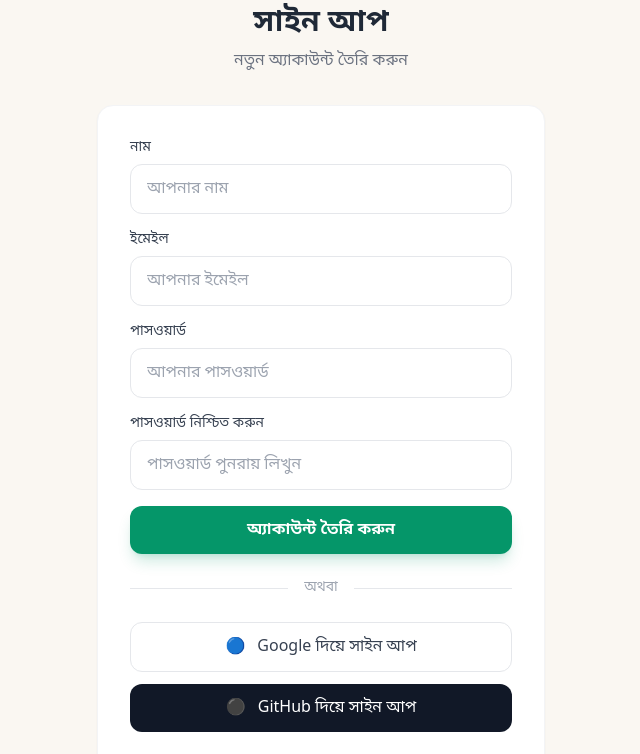
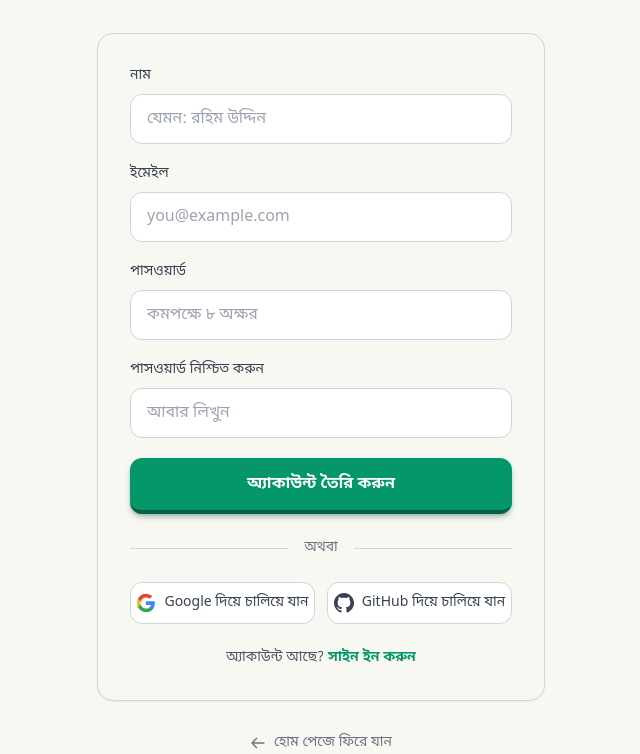
Before and after one commit to ferduslabs/B14-A7-BazarDor, a Next.js app: page /signup in a window 1280 px wide. Shown: the part 298-1052 px from the top of the page, without its empty margins (319-959 px from the left). Built offline with nearby package versions, Linux system fonts and the light colour scheme.

Commit message:
Update signin and signup pages to match Figma design

```diff
--- a/app/signin/page.js
+++ b/app/signin/page.js
@@ -53,35 +53,34 @@ function SignInContent() {
   };
 
   return (
-    <div className="container mx-auto px-4 py-16">
-      <div className="max-w-md mx-auto">
+    <div className="min-h-screen bg-[#f8f8f2] flex flex-col items-center justify-center px-4 py-12">
+      <div className="w-full max-w-md">
         <div className="text-center mb-8">
-          <div className="text-5xl mb-4">🛒</div>
-          <h1 className="text-3xl font-bold text-gray-800 mb-2">
-            সাইন ইন
+          <h1 className="text-3xl md:text-4xl font-bold text-gray-800 mb-3">
+            সাইন ইন করুন
           </h1>
-          <p className="text-gray-500">
-            আপনার অ্যাকাউন্টে লগইন করুন
+          <p className="text-gray-500 text-base">
+            আপনার অ্যাকাউন্টে প্রবেশ করুন
           </p>
         </div>
 
-        <div className="bg-white rounded-2xl shadow-sm border border-gray-100 p-6 md:p-8">
-          <form onSubmit={handleSubmit} className="space-y-4">
+        <div className="bg-[#f8f8f2] border border-gray-300 rounded-2xl p-6 md:p-8 shadow-sm">
+          <form onSubmit={handleSubmit} className="space-y-5">
             <div>
-              <label className="block text-sm font-medium text-gray-700 mb-1.5">
+              <label className="block text-sm font-medium text-gray-700 mb-2">
                 ইমেইল
               </label>
               <input
                 type="email"
                 value={email}
                 onChange={(e) => setEmail(e.target.value)}
-                placeholder="আপনার ইমেইল"
-                className="w-full px-4 py-3 border border-gray-200 rounded-xl focus:outline-none focus:border-dhaner-shobuj/50 focus:ring-2 focus:ring-dhaner-shobuj/20 transition-all text-gray-800 placeholder-gray-400"
+                placeholder="you@example.com"
+                className="w-full px-4 py-3 bg-white border border-gray-300 rounded-xl focus:outline-none focus:border-emerald-500 focus:ring-2 focus:ring-emerald-500/20 transition-all text-gray-800 placeholder-gray-400"
               />
             </div>
 
             <div>
-              <label className="block text-sm font-medium text-gray-700 mb-1.5">
+              <label className="block text-sm font-medium text-gray-700 mb-2">
                 পাসওয়ার্ড
               </label>
               <input
@@ -89,53 +88,72 @@ function SignInContent() {
                 value={password}
                 onChange={(e) => setPassword(e.target.value)}
                 placeholder="আপনার পাসওয়ার্ড"
-                className="w-full px-4 py-3 border border-gray-200 rounded-xl focus:outline-none focus:border-dhaner-shobuj/50 focus:ring-2 focus:ring-dhaner-shobuj/20 transition-all text-gray-800 placeholder-gray-400"
+                className="w-full px-4 py-3 bg-white border border-gray-300 rounded-xl focus:outline-none focus:border-emerald-500 focus:ring-2 focus:ring-emerald-500/20 transition-all text-gray-800 placeholder-gray-400"
               />
             </div>
 
             <button
               type="submit"
               disabled={loading}
-              className="w-full bg-dhaner-shobuj hover:bg-emerald-700 text-white font-semibold py-3 rounded-xl transition-colors disabled:opacity-50 disabled:cursor-not-allowed shadow-lg shadow-dhaner-shobuj/20"
+              className="w-full bg-emerald-600 hover:bg-emerald-700 text-white font-semibold py-3.5 rounded-xl transition-colors disabled:opacity-50 disabled:cursor-not-allowed shadow-md shadow-emerald-900/30 border-b-4 border-emerald-800 hover:border-emerald-900 active:border-b-2 active:translate-y-0.5"
             >
-              {loading ? "লোড হচ্ছে..." : "সাইন ইন"}
+              {loading ? "লোড হচ্ছে..." : "সাইন ইন করুন"}
             </button>
           </form>
 
           <div className="flex items-center gap-4 my-6">
-            <div className="flex-1 h-px bg-gray-200"></div>
-            <span className="text-sm text-gray-400">অথবা</span>
-            <div className="flex-1 h-px bg-gray-200"></div>
+            <div className="flex-1 h-px bg-gray-300"></div>
+            <span className="text-sm text-gray-500">অথবা</span>
+            <div className="flex-1 h-px bg-gray-300"></div>
           </div>
 
-          <div className="space-y-3">
+          <div className="flex gap-3">
             <button
               onClick={() => handleSocialLogin("google")}
               disabled={loading}
-              className="w-full flex items-center justify-center gap-3 bg-white border border-gray-200 hover:bg-gray-50 text-gray-700 font-medium py-3 rounded-xl transition-colors disabled:opacity-50"
+              className="flex-1 flex items-center justify-center gap-2 bg-white border border-gray-300 hover:bg-gray-50 text-gray-700 font-medium py-2.5 rounded-xl transition-colors disabled:opacity-50 text-sm"
             >
-              <span>🔵</span>
-              Google দিয়ে লগইন
+              <svg className="w-5 h-5" viewBox="0 0 24 24">
+                <path fill="#4285F4" d="M22.56 12.25c0-.78-.07-1.53-.2-2.25H12v4.26h5.92c-.26 1.37-1.04 2.53-2.21 3.31v2.77h3.57c2.08-1.92 3.28-4.74 3.28-8.09z"/>
+                <path fill="#34A853" d="M12 23c2.97 0 5.46-.98 7.28-2.66l-3.57-2.77c-.98.66-2.23 1.06-3.71 1.06-2.86 0-5.29-1.93-6.16-4.53H2.18v2.84C3.99 20.53 7.7 23 12 23z"/>
+                <path fill="#FBBC05" d="M5.84 14.09c-.22-.66-.35-1.36-.35-2.09s.13-1.43.35-2.09V7.07H2.18C1.43 8.55 1 10.22 1 12s.43 3.45 1.18 4.93l2.85-2.22.81-.62z"/>
+                <path fill="#EA4335" d="M12 5.38c1.62 0 3.06.56 4.21 1.64l3.15-3.15C17.45 2.09 14.97 1 12 1 7.7 1 3.99 3.47 2.18 7.07l3.66 2.84c.87-2.6 3.3-4.53 6.16-4.53z"/>
+              </svg>
+              Google দিয়ে চালিয়ে যান
             </button>
             <button
               onClick={() => handleSocialLogin("github")}
               disabled={loading}
-              className="w-full flex items-center justify-center gap-3 bg-gray-900 hover:bg-gray-800 text-white font-medium py-3 rounded-xl transition-colors disabled:opacity-50"
+              className="flex-1 flex items-center justify-center gap-2 bg-white border border-gray-300 hover:bg-gray-50 text-gray-700 font-medium py-2.5 rounded-xl transition-colors disabled:opacity-50 text-sm"
             >
-              <span>⚫</span>
-              GitHub দিয়ে লগইন
+              <svg className="w-5 h-5" viewBox="0 0 24 24" fill="currentColor">
+                <path d="M12 0c-6.626 0-12 5.373-12 12 0 5.302 3.438 9.8 8.207 11.387.599.111.793-.261.793-.577v-2.234c-3.338.726-4.033-1.416-4.033-1.416-.546-1.387-1.333-1.756-1.333-1.756-1.089-.745.083-.729.083-.729 1.205.084 1.839 1.237 1.839 1.237 1.07 1.834 2.807 1.304 3.492.997.107-.775.418-1.305.762-1.604-2.665-.305-5.467-1.334-5.467-5.931 0-1.311.469-2.381 1.236-3.221-.124-.303-.535-1.524.117-3.176 0 0 1.008-.322 3.301 1.23.957-.266 1.983-.399 3.003-.404 1.02.005 2.047.138 3.006.404 2.291-1.552 3.297-1.23 3.297-1.23.653 1.653.242 2.874.118 3.176.77.84 1.235 1.911 1.235 3.221 0 4.609-2.807 5.624-5.479 5.921.43.372.823 1.102.823 2.222v3.293c0 .319.192.694.801.576 4.765-1.589 8.199-6.086 8.199-11.386 0-6.627-5.373-12-12-12z"/>
+              </svg>
+              GitHub দিয়ে চালিয়ে যান
             </button>
           </div>
 
-          <p className="text-center text-sm text-gray-500 mt-6">
+          <p className="text-center text-sm text-gray-600 mt-6">
             অ্যাকাউন্ট নেই?{" "}
             <Link
               href={`/signup?redirect=${encodeURIComponent(redirect)}`}
-              className="text-dhaner-shobuj hover:text-emerald-700 font-medium"
+              className="text-emerald-600 hover:text-emerald-700 font-semibold"
             >
               সাইন আপ করুন
             </Link>
           </p>
+        </div>
+
+        <div className="text-center mt-8">
+          <Link
+            href="/"
+            className="inline-flex items-center gap-2 text-gray-500 hover:text-gray-700 text-sm transition-colors"
+          >
+            <svg className="w-4 h-4" fill="none" stroke="currentColor" viewBox="0 0 24 24">
+              <path strokeLinecap="round" strokeLinejoin="round" strokeWidth={2} d="M10 19l-7-7m0 0l7-7m-7 7h18" />
+            </svg>
+            হোম পেজে ফিরে যান
+          </Link>
         </div>
       </div>
     </div>
@@ -144,7 +162,7 @@ function SignInContent() {
 
 export default function SignInPage() {
   return (
-    <Suspense fallback={<div className="container mx-auto px-4 py-16 text-center text-gray-500">লোড হচ্ছে...</div>}>
+    <Suspense fallback={<div className="min-h-screen bg-[#f8f8f2] flex items-center justify-center text-gray-500">লোড হচ্ছে...</div>}>
       <SignInContent />
     </Suspense>
   );
--- a/app/signup/page.js
+++ b/app/signup/page.js
@@ -63,115 +63,133 @@ function SignUpContent() {
   };
 
   return (
-    <div className="container mx-auto px-4 py-16">
-      <div className="max-w-md mx-auto">
+    <div className="min-h-screen bg-[#f8f8f2] flex flex-col items-center justify-center px-4 py-12">
+      <div className="w-full max-w-md">
         <div className="text-center mb-8">
-          <div className="text-5xl mb-4">🛒</div>
-          <h1 className="text-3xl font-bold text-gray-800 mb-2">
-            সাইন আপ
+          <h1 className="text-3xl md:text-4xl font-bold text-gray-800 mb-3">
+            অ্যাকাউন্ট তৈরি করুন
           </h1>
-          <p className="text-gray-500">
-            নতুন অ্যাকাউন্ট তৈরি করুন
+          <p className="text-gray-500 text-base">
+            বিনা খরচে সাইন আপ করে সব বিস্তারিত দাম দেখুন।
           </p>
         </div>
 
-        <div className="bg-white rounded-2xl shadow-sm border border-gray-100 p-6 md:p-8">
-          <form onSubmit={handleSubmit} className="space-y-4">
+        <div className="bg-[#f8f8f2] border border-gray-300 rounded-2xl p-6 md:p-8 shadow-sm">
+          <form onSubmit={handleSubmit} className="space-y-5">
             <div>
-              <label className="block text-sm font-medium text-gray-700 mb-1.5">
+              <label className="block text-sm font-medium text-gray-700 mb-2">
                 নাম
               </label>
               <input
                 type="text"
                 value={name}
                 onChange={(e) => setName(e.target.value)}
-                placeholder="আপনার নাম"
-                className="w-full px-4 py-3 border border-gray-200 rounded-xl focus:outline-none focus:border-dhaner-shobuj/50 focus:ring-2 focus:ring-dhaner-shobuj/20 transition-all text-gray-800 placeholder-gray-400"
+                placeholder="যেমন: রহিম উদ্দিন"
+                className="w-full px-4 py-3 bg-white border border-gray-300 rounded-xl focus:outline-none focus:border-emerald-500 focus:ring-2 focus:ring-emerald-500/20 transition-all text-gray-800 placeholder-gray-400"
               />
             </div>
 
             <div>
-              <label className="block text-sm font-medium text-gray-700 mb-1.5">
+              <label className="block text-sm font-medium text-gray-700 mb-2">
                 ইমেইল
               </label>
               <input
                 type="email"
                 value={email}
                 onChange={(e) => setEmail(e.target.value)}
-                placeholder="আপনার ইমেইল"
-                className="w-full px-4 py-3 border border-gray-200 rounded-xl focus:outline-none focus:border-dhaner-shobuj/50 focus:ring-2 focus:ring-dhaner-shobuj/20 transition-all text-gray-800 placeholder-gray-400"
+                placeholder="you@example.com"
+                className="w-full px-4 py-3 bg-white border border-gray-300 rounded-xl focus:outline-none focus:border-emerald-500 focus:ring-2 focus:ring-emerald-500/20 transition-all text-gray-800 placeholder-gray-400"
               />
             </div>
 
             <div>
-              <label className="block text-sm font-medium text-gray-700 mb-1.5">
+              <label className="block text-sm font-medium text-gray-700 mb-2">
                 পাসওয়ার্ড
               </label>
               <input
                 type="password"
                 value={password}
                 onChange={(e) => setPassword(e.target.value)}
-                placeholder="আপনার পাসওয়ার্ড"
-                className="w-full px-4 py-3 border border-gray-200 rounded-xl focus:outline-none focus:border-dhaner-shobuj/50 focus:ring-2 focus:ring-dhaner-shobuj/20 transition-all text-gray-800 placeholder-gray-400"
+                placeholder="কমপক্ষে ৮ অক্ষর"
+                className="w-full px-4 py-3 bg-white border border-gray-300 rounded-xl focus:outline-none focus:border-emerald-500 focus:ring-2 focus:ring-emerald-500/20 transition-all text-gray-800 placeholder-gray-400"
               />
             </div>
 
             <div>
-              <label className="block text-sm font-medium text-gray-700 mb-1.5">
+              <label className="block text-sm font-medium text-gray-700 mb-2">
                 পাসওয়ার্ড নিশ্চিত করুন
               </label>
               <input
                 type="password"
                 value={confirmPassword}
                 onChange={(e) => setConfirmPassword(e.target.value)}
-                placeholder="পাসওয়ার্ড পুনরায় লিখুন"
-                className="w-full px-4 py-3 border border-gray-200 rounded-xl focus:outline-none focus:border-dhaner-shobuj/50 focus:ring-2 focus:ring-dhaner-shobuj/20 transition-all text-gray-800 placeholder-gray-400"
+                placeholder="আবার লিখুন"
+                className="w-full px-4 py-3 bg-white border border-gray-300 rounded-xl focus:outline-none focus:border-emerald-500 focus:ring-2 focus:ring-emerald-500/20 transition-all text-gray-800 placeholder-gray-400"
               />
             </div>
 
             <button
               type="submit"
               disabled={loading}
-              className="w-full bg-dhaner-shobuj hover:bg-emerald-700 text-white font-semibold py-3 rounded-xl transition-colors disabled:opacity-50 disabled:cursor-not-allowed shadow-lg shadow-dhaner-shobuj/20"
+              className="w-full bg-emerald-600 hover:bg-emerald-700 text-white font-semibold py-3.5 rounded-xl transition-colors disabled:opacity-50 disabled:cursor-not-allowed shadow-md shadow-emerald-900/30 border-b-4 border-emerald-800 hover:border-emerald-900 active:border-b-2 active:translate-y-0.5"
             >
               {loading ? "লোড হচ্ছে..." : "অ্যাকাউন্ট তৈরি করুন"}
             </button>
           </form>
 
           <div className="flex items-center gap-4 my-6">
-            <div className="flex-1 h-px bg-gray-200"></div>
-            <span className="text-sm text-gray-400">অথবা</span>
-            <div className="flex-1 h-px bg-gray-200"></div>
+            <div className="flex-1 h-px bg-gray-300"></div>
+            <span className="text-sm text-gray-500">অথবা</span>
+            <div className="flex-1 h-px bg-gray-300"></div>
           </div>
 
-          <div className="space-y-3">
+          <div className="flex gap-3">
             <button
               onClick={() => handleSocialLogin("google")}
               disabled={loading}
-              className="w-full flex items-center justify-center gap-3 bg-white border border-gray-200 hover:bg-gray-50 text-gray-700 font-medium py-3 rounded-xl transition-colors disabled:opacity-50"
+              className="flex-1 flex items-center justify-center gap-2 bg-white border border-gray-300 hover:bg-gray-50 text-gray-700 font-medium py-2.5 rounded-xl transition-colors disabled:opacity-50 text-sm"
             >
-              <span>🔵</span>
-              Google দিয়ে সাইন আপ
+              <svg className="w-5 h-5" viewBox="0 0 24 24">
+                <path fill="#4285F4" d="M22.56 12.25c0-.78-.07-1.53-.2-2.25H12v4.26h5.92c-.26 1.37-1.04 2.53-2.21 3.31v2.77h3.57c2.08-1.92 3.28-4.74 3.28-8.09z"/>
+                <path fill="#34A853" d="M12 23c2.97 0 5.46-.98 7.28-2.66l-3.57-2.77c-.98.66-2.23 1.06-3.71 1.06-2.86 0-5.29-1.93-6.16-4.53H2.18v2.84C3.99 20.53 7.7 23 12 23z"/>
+                <path fill="#FBBC05" d="M5.84 14.09c-.22-.66-.35-1.36-.35-2.09s.13-1.43.35-2.09V7.07H2.18C1.43 8.55 1 10.22 1 12s.43 3.45 1.18 4.93l2.85-2.22.81-.62z"/>
+                <path fill="#EA4335" d="M12 5.38c1.62 0 3.06.56 4.21 1.64l3.15-3.15C17.45 2.09 14.97 1 12 1 7.7 1 3.99 3.47 2.18 7.07l3.66 2.84c.87-2.6 3.3-4.53 6.16-4.53z"/>
+              </svg>
+              Google দিয়ে চালিয়ে যান
             </button>
             <button
               onClick={() => handleSocialLogin("github")}
               disabled={loading}
-              className="w-full flex items-center justify-center gap-3 bg-gray-900 hover:bg-gray-800 text-white font-medium py-3 rounded-xl transition-colors disabled:opacity-50"
+              className="flex-1 flex items-center justify-center gap-2 bg-white border border-gray-300 hover:bg-gray-50 text-gray-700 font-medium py-2.5 rounded-xl transition-colors disabled:opacity-50 text-sm"
             >
-              <span>⚫</span>
-              GitHub দিয়ে সাইন আপ
+              <svg className="w-5 h-5" viewBox="0 0 24 24" fill="currentColor">
+                <path d="M12 0c-6.626 0-12 5.373-12 12 0 5.302 3.438 9.8 8.207 11.387.599.111.793-.261.793-.577v-2.234c-3.338.726-4.033-1.416-4.033-1.416-.546-1.387-1.333-1.756-1.333-1.756-1.089-.745.083-.729.083-.729 1.205.084 1.839 1.237 1.839 1.237 1.07 1.834 2.807 1.304 3.492.997.107-.775.418-1.305.762-1.604-2.665-.305-5.467-1.334-5.467-5.931 0-1.311.469-2.381 1.236-3.221-.124-.303-.535-1.524.117-3.176 0 0 1.008-.322 3.301 1.23.957-.266 1.983-.399 3.003-.404 1.02.005 2.047.138 3.006.404 2.291-1.552 3.297-1.23 3.297-1.23.653 1.653.242 2.874.118 3.176.77.84 1.235 1.911 1.235 3.221 0 4.609-2.807 5.624-5.479 5.921.43.372.823 1.102.823 2.222v3.293c0 .319.192.694.801.576 4.765-1.589 8.199-6.086 8.199-11.386 0-6.627-5.373-12-12-12z"/>
+              </svg>
+              GitHub দিয়ে চালিয়ে যান
             </button>
           </div>
 
-          <p className="text-center text-sm text-gray-500 mt-6">
-            ইতিমধ্যে অ্যাকাউন্ট আছে?{" "}
+          <p className="text-center text-sm text-gray-600 mt-6">
+            অ্যাকাউন্ট আছে?{" "}
             <Link
               href={`/signin?redirect=${encodeURIComponent(redirect)}`}
-              className="text-dhaner-shobuj hover:text-emerald-700 font-medium"
+              className="text-emerald-600 hover:text-emerald-700 font-semibold"
             >
               সাইন ইন করুন
             </Link>
           </p>
+        </div>
+
+        <div className="text-center mt-8">
+          <Link
+            href="/"
+            className="inline-flex items-center gap-2 text-gray-500 hover:text-gray-700 text-sm transition-colors"
+          >
+            <svg className="w-4 h-4" fill="none" stroke="currentColor" viewBox="0 0 24 24">
+              <path strokeLinecap="round" strokeLinejoin="round" strokeWidth={2} d="M10 19l-7-7m0 0l7-7m-7 7h18" />
+            </svg>
+            হোম পেজে ফিরে যান
+          </Link>
         </div>
       </div>
     </div>
@@ -180,7 +198,7 @@ function SignUpContent() {
 
 export default function SignUpPage() {
   return (
-    <Suspense fallback={<div className="container mx-auto px-4 py-16 text-center text-gray-500">লোড হচ্ছে...</div>}>
+    <Suspense fallback={<div className="min-h-screen bg-[#f8f8f2] flex items-center justify-center text-gray-500">লোড হচ্ছে...</div>}>
       <SignUpContent />
     </Suspense>
   );
```
